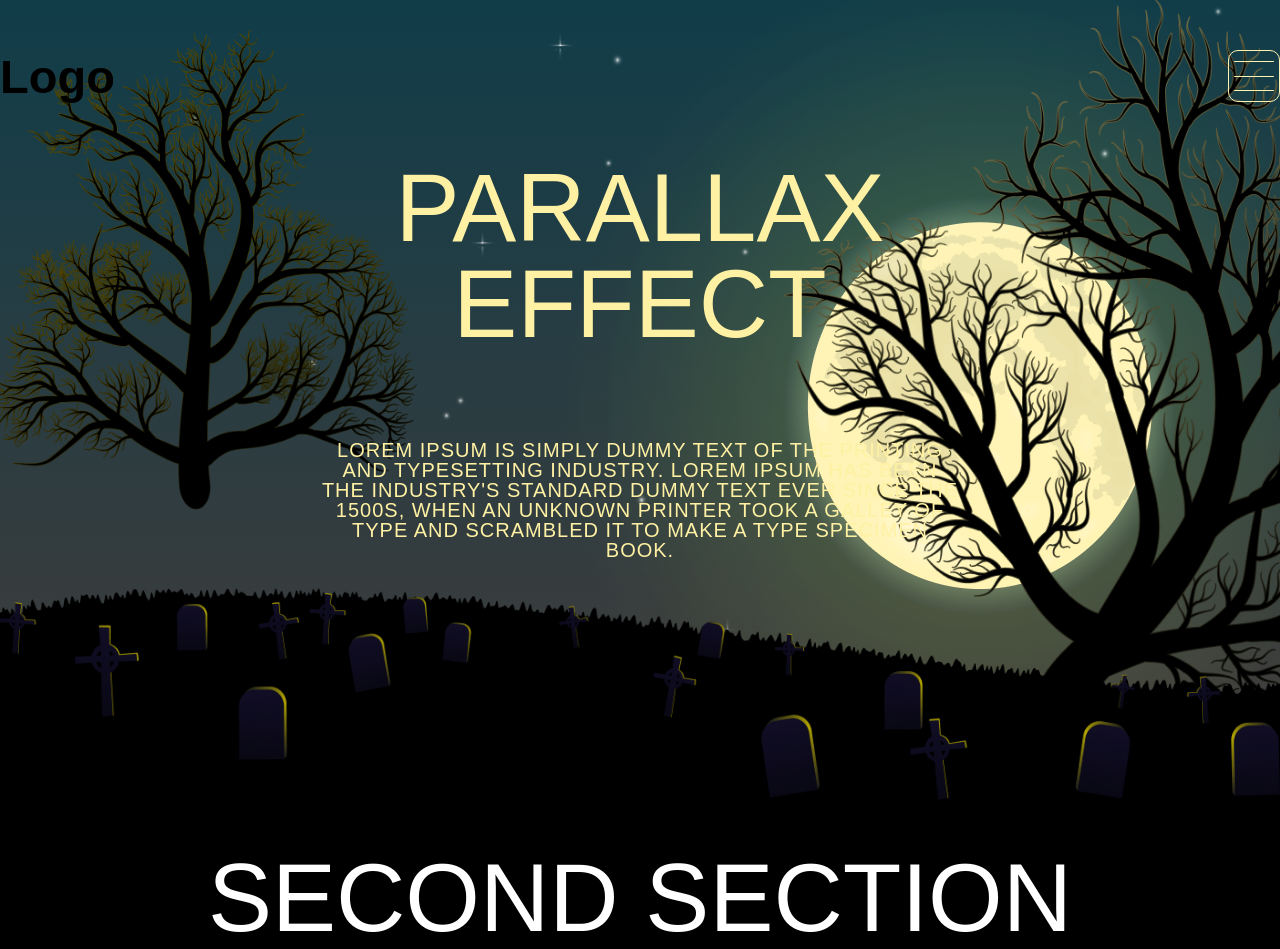
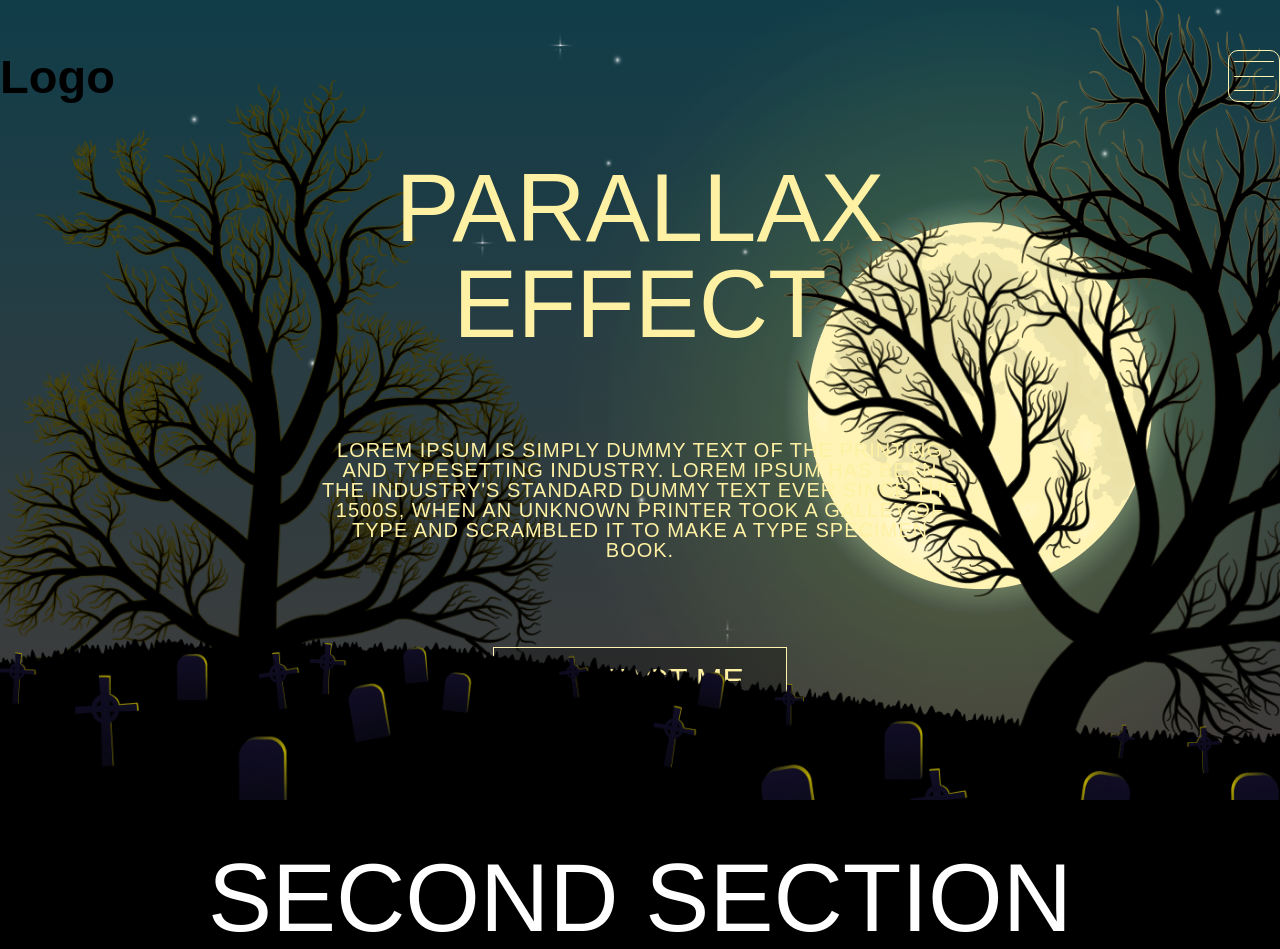
Before and after one commit to dmitinev/parralax_cemetery, a website: page src/index.html in a window 1280 px wide. Shown: the top 949 px of the page. Drawn offline with nearby package versions, Linux system fonts and the light colour scheme; files that its build step writes are made by us from their sources; files whose address does not match are found by name; a web font is replaced by a local one.

Commit message:
Update version and adjust styles in style.scss

```diff
--- a/gulpConfig/version.json
+++ b/gulpConfig/version.json
@@ -1,3 +1,3 @@
 {
-    "main": "20240324203254"
+    "main": "20240325190946"
 }
--- a/src/scss/style.scss
+++ b/src/scss/style.scss
@@ -61,6 +61,7 @@
       margin-top: 87px;
       background-color: rgba(0, 0, 0, 0.3);
       transform: translate3d(0, calc(var(--scroll) / 1.2), 0);
+      z-index: 3;
     }
   }
   &__stars {
@@ -75,7 +76,7 @@
   }
   &__ground {
     width: 100%;
-    bottom: 0;
+    bottom: -50px;
     left: 0;
     z-index: 3;
     object-fit: cover;
@@ -83,7 +84,7 @@
   }
   &__stones {
     width: 100%;
-    bottom: 0;
+    bottom: -50px;
     left: 0;
     z-index: 4;
     transform: translate3d(0, calc(var(--scroll) / 2.2), 0);
@@ -96,10 +97,11 @@
     transform: translate3d(0, calc(var(--scroll) / 2.2), 0);
   }
   &__leftTree {
-    height: 60%;
+    height: 80%;
     z-index: 1;
     left: 0;
-    bottom: calc(0px + 290px);
+    bottom: 40px;
+    top: 80px;
     transform: translate3d(0, calc(var(--scroll) / 1.3), 0);
   }
   &__rightTree {
```
